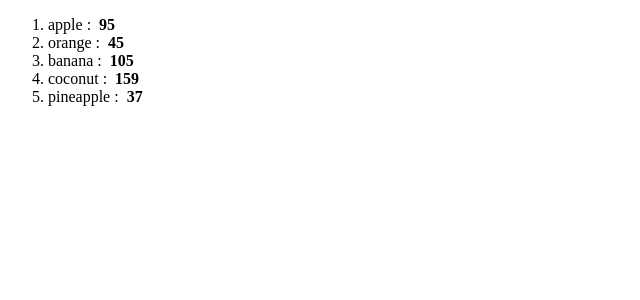
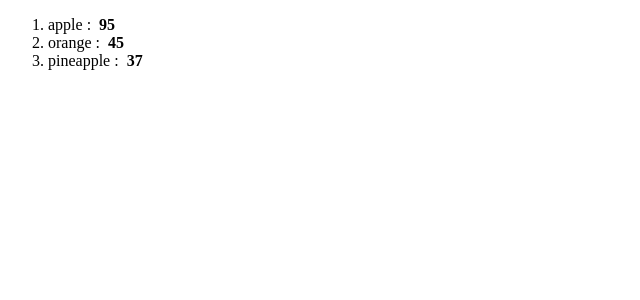
Before and after one commit to NajeebSultan/my-react-app, a React (Vite) app in the folder my-react-app/: page / in a window 1280 px wide. Shown: the top 300 px of the page, without its empty margins (0-640 px from the left). Built offline with nearby package versions, Linux system fonts and the light colour scheme.

Commit message:
Display only low calories than 100

```diff
--- a/my-react-app/src/List.jsx
+++ b/my-react-app/src/List.jsx
@@ -14,9 +14,9 @@ function List(){
     const lowCalFruit = fruits.filter(fruit => fruit.calories < 100);
 
 
-  const listItems = fruits.map(fruit => <li key={fruit.id}>
-    {fruit.name} : &nbsp;
-    <b>{fruit.calories}</b></li>);
+  const listItems = lowCalFruit.map(lowCalFruit => <li key={lowCalFruit.id}>
+    {lowCalFruit.name} : &nbsp;
+    <b>{lowCalFruit.calories}</b></li>);
 
   return(<ol>{listItems}</ol>);
 }
```
